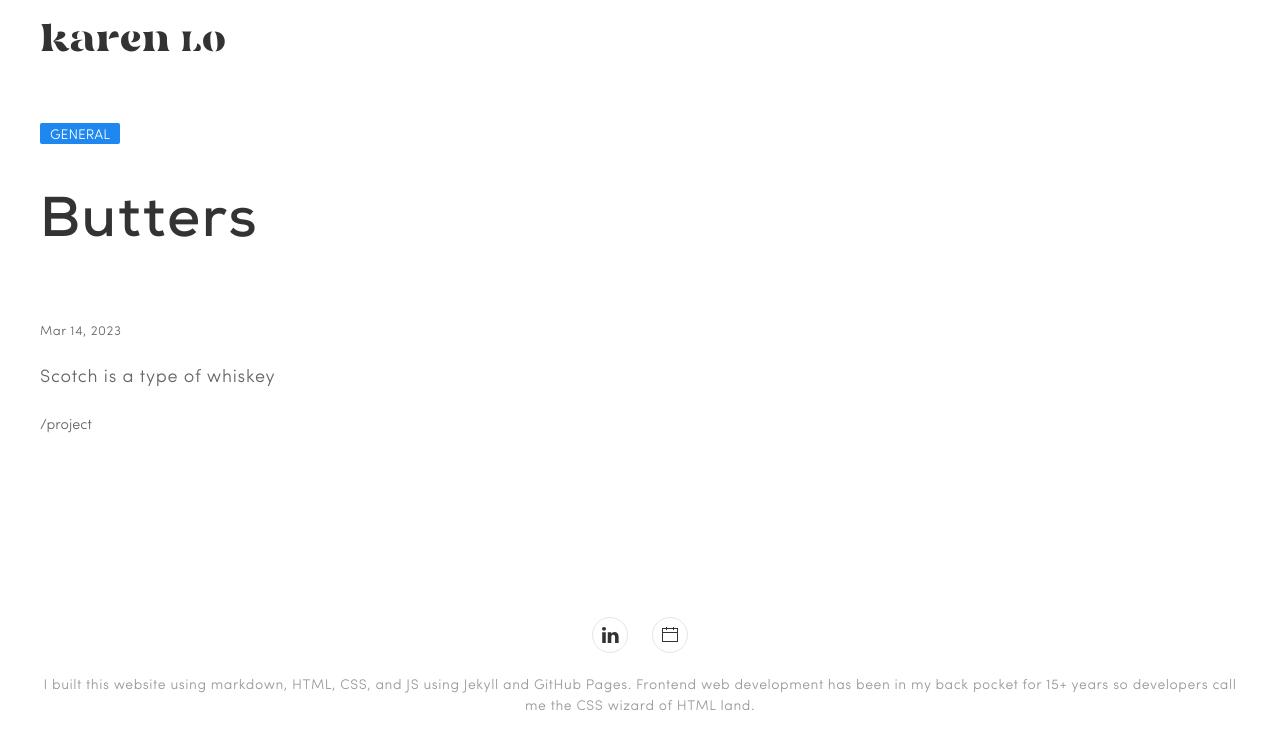
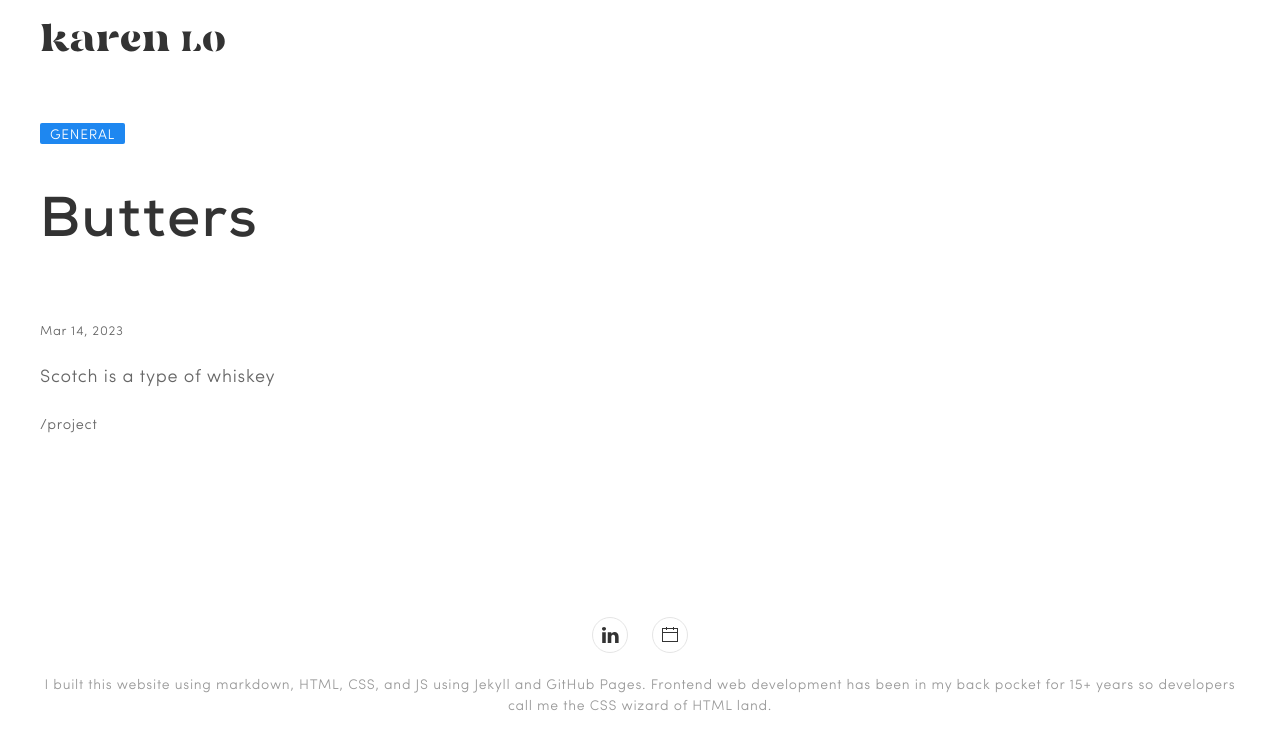
Before and after one commit to karenkun/karenkun.github.io, a Jekyll site: the page built from _posts/2023-03-13-butters.markdown, in a window 1280 px wide. Shown: the top 749 px of the page. Built offline with Jekyll 4.4.1, drawn with Linux system fonts in a browser that asks for light colours.

Commit message:
Fix the liquid expression for tabindex

```diff
--- a/_includes/navigation.html
+++ b/_includes/navigation.html
@@ -21,7 +21,7 @@
               {%- if my_page.title -%}
                 {%- if my_page.show_in_nav -%}
 
-                    <a class="uk-button uk-button-text {% if page.slug == my_page.slug %}uk-active{% endif %}"  style="order: {{ my_page.order | escape }}" href="{{ my_page.url | relative_url }}" tabindex="{{my_page.order plus 1 }}">{{ my_page.slug | escape }}</a>
+                    <a class="uk-button uk-button-text {% if page.slug == my_page.slug %}uk-active{% endif %}"  style="order: {{ my_page.order | escape }}" href="{{ my_page.url | relative_url }}" tabindex="{{my_page.order | plus: 1 }}">{{ my_page.slug | escape }}</a>
 
                 {%- endif -%}
               {%- endif -%}
@@ -47,7 +47,7 @@
         {%- if my_page.title -%}
           {%- if my_page.show_in_nav -%}
             <li class="uk-flex {% if page.slug == my_page.slug %}uk-active{% endif %}" style="order: {{ my_page.order | escape }}">
-              <a class="uk-button uk-button-link uk-text-large" href="{{ my_page.url | relative_url }}">{{ my_page.slug | escape }}</a>
+              <a class="uk-button uk-button-link uk-text-large" href="{{ my_page.url | relative_url }}" tabindex="{{my_page.order | plus: 1 }}">{{ my_page.slug | escape }}</a>
             </li>
           {%- endif -%}
         {%- endif -%}
--- a/_sass/karen-theme.scss
+++ b/_sass/karen-theme.scss
@@ -35,6 +35,7 @@
 	font-size: $base-font-size;
 	font-family: $base-font-family, "Helvetica", "Arial", sans-serif;
 	font-weight: $font-weight-light;
+	letter-spacing: 0.04em;
 
 	@media (min-width: 1400px){
 		font-size: 22px;
@@ -48,9 +49,9 @@
 strong { font-weight: $font-weight-bold;}
 p {
 	font-weight: $font-weight-light;
-	letter-spacing: 0.04em;
 	a { font-weight: $font-weight-bold;}
 }
+
 
 
 /* ------------------------------------ NAV */
```
